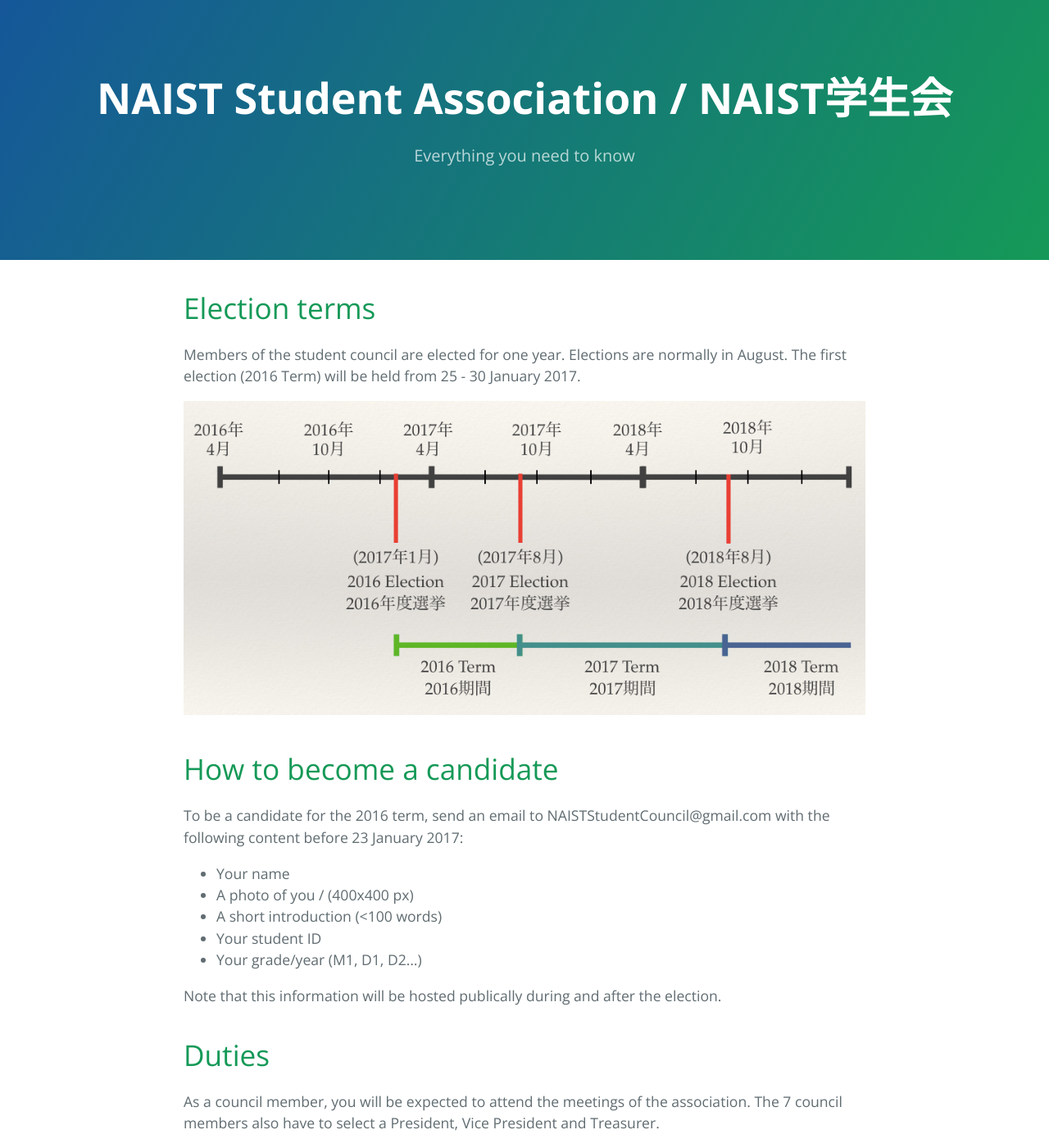
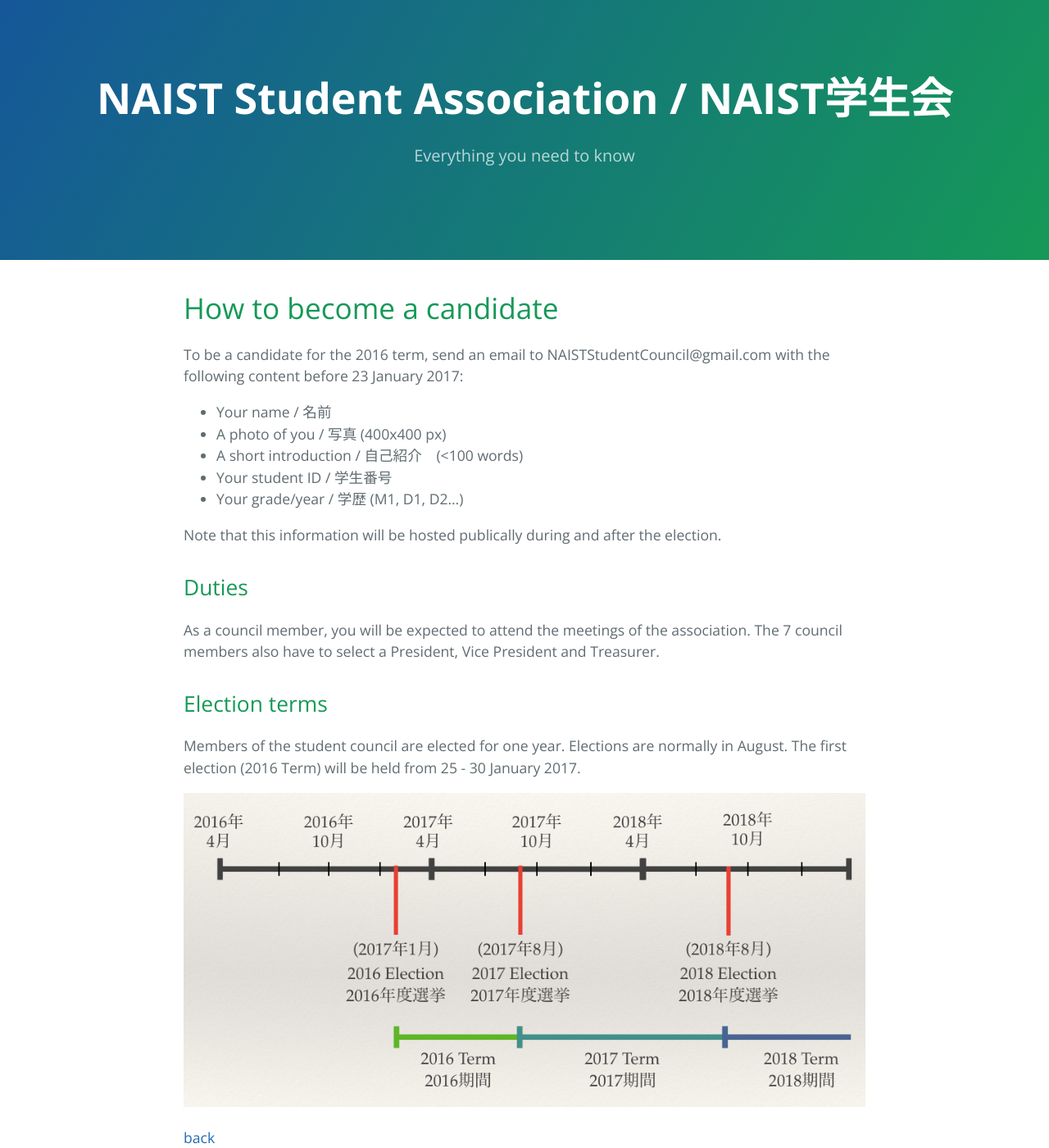
Before and after one commit to felixvd/naist-gsk, a Jekyll site: the page built from becoming-a-candidate.md, in a window 1280 px wide and 1400 px high. Shown: the whole window at 82% size. Built offline with Jekyll 4.4.1, drawn with Linux system fonts in a browser that asks for light colours; our own code applies the rules of GitHub Pages for plain Markdown files.

Commit message:
Ordering.

```diff
--- a/becoming-a-candidate.md
+++ b/becoming-a-candidate.md
@@ -2,26 +2,26 @@
 layout: default
 ---
 
-# Election terms
+# How to become a candidate
+
+To be a candidate for the 2016 term, send an email to NAISTStudentCouncil@gmail.com with the following content before 23 January 2017:
+
+* Your name / 名前
+* A photo of you / 写真 (400x400 px)
+* A short introduction / 自己紹介　(<100 words)
+* Your student ID / 学生番号
+* Your grade/year / 学歴 (M1, D1, D2...)
+
+Note that this information will be hosted publically during and after the election.
+
+## Duties
+
+As a council member, you will be expected to attend the meetings of the association. The 7 council members also have to select a President, Vice President and Treasurer.
+
+## Election terms
 
 Members of the student council are elected for one year. Elections are normally in August. The first election (2016 Term) will be held from 25 - 30 January 2017.
 
 ![](timeline.png)
 
-# How to become a candidate
-
-To be a candidate for the 2016 term, send an email to NAISTStudentCouncil@gmail.com with the following content before 23 January 2017:
-
-* Your name
-* A photo of you /  (400x400 px)
-* A short introduction (<100 words)
-* Your student ID
-* Your grade/year (M1, D1, D2...)
-
-Note that this information will be hosted publically during and after the election.
-
-# Duties
-
-As a council member, you will be expected to attend the meetings of the association. The 7 council members also have to select a President, Vice President and Treasurer.
-
 [back](./)
```
Also changed, not shown: index.md (+10 -7 lines).
